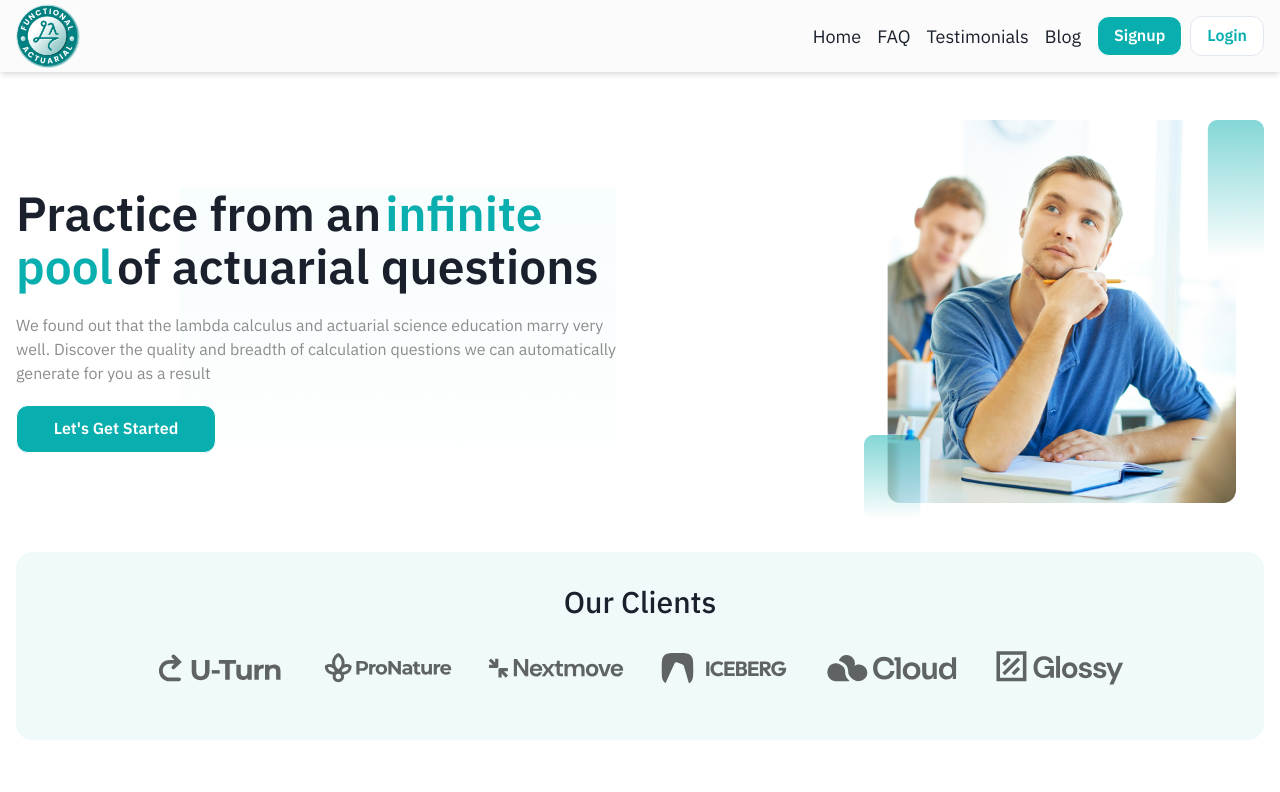
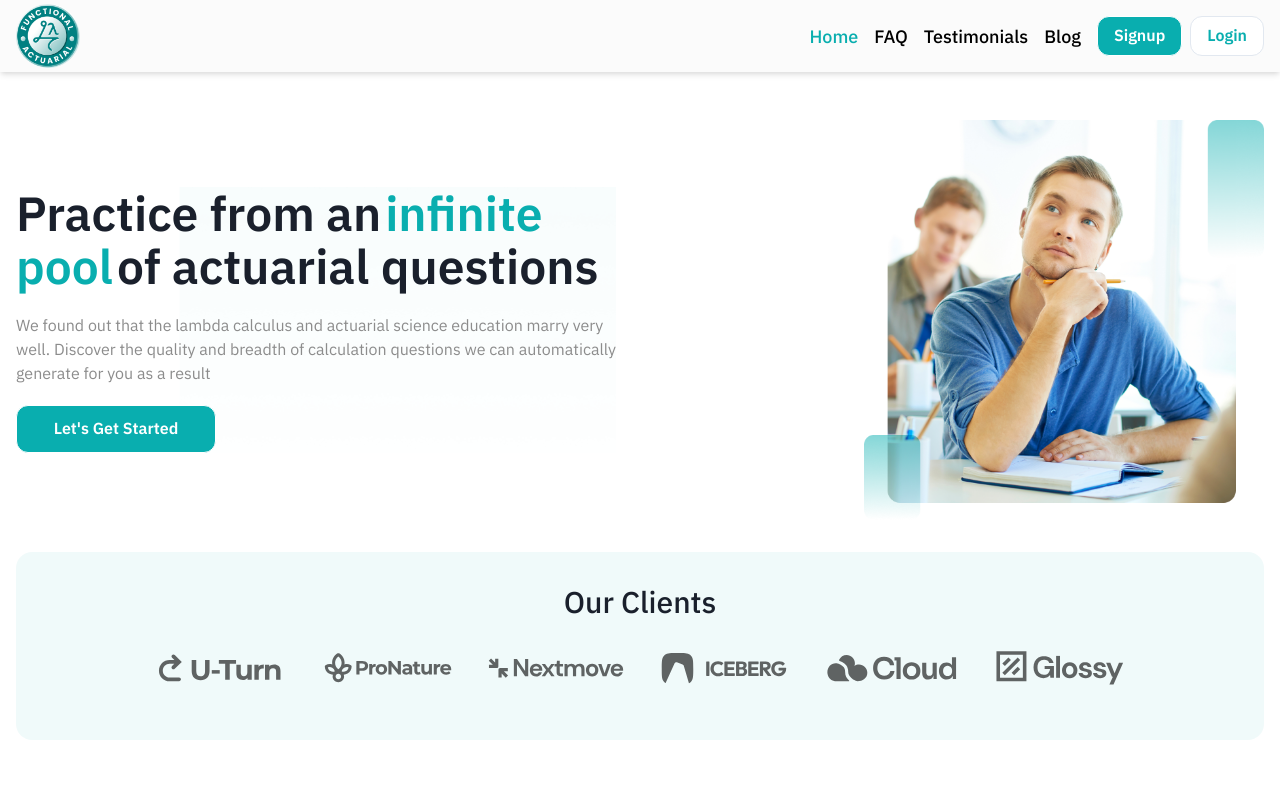
Before and after one commit to Anamika-nandi/functional-app, a React (Vite) app: page / in a window 1280 px wide. Shown: the top 792 px of the page. Built offline with nearby package versions, Linux system fonts and the light colour scheme.

Commit message:
nit pick

```diff
--- a/src/pages/home/Nav.jsx
+++ b/src/pages/home/Nav.jsx
@@ -19,6 +19,7 @@ const Nav = () => {
     {
       name: "Home",
       url: "#",
+      isActive: true,
     },
     {
       name: "FAQ",
@@ -50,7 +51,13 @@ const Nav = () => {
           <HStack spacing="4">
             <HStack spacing="4">
               {links.map((link) => (
-                <Link fontSize="lg" key={link.name} href={link.url}>
+                <Link
+                  fontSize="lg"
+                  fontWeight="medium"
+                  color={link.isActive ? "#09AEAF" : "black"}
+                  key={link.name}
+                  href={link.url}
+                >
                   {link.name}
                 </Link>
               ))}
@@ -88,7 +95,13 @@ const Nav = () => {
           <Stack spacing="4" py="4">
             <Stack spacing="4">
               {links.map((link) => (
-                <Link fontSize="lg" key={link.name} href={link.url}>
+                <Link
+                  fontSize="lg"
+                  fontWeight="medium"
+                  color={link.isActive ? "#09AEAF" : "black"}
+                  key={link.name}
+                  href={link.url}
+                >
                   {link.name}
                 </Link>
               ))}
```
